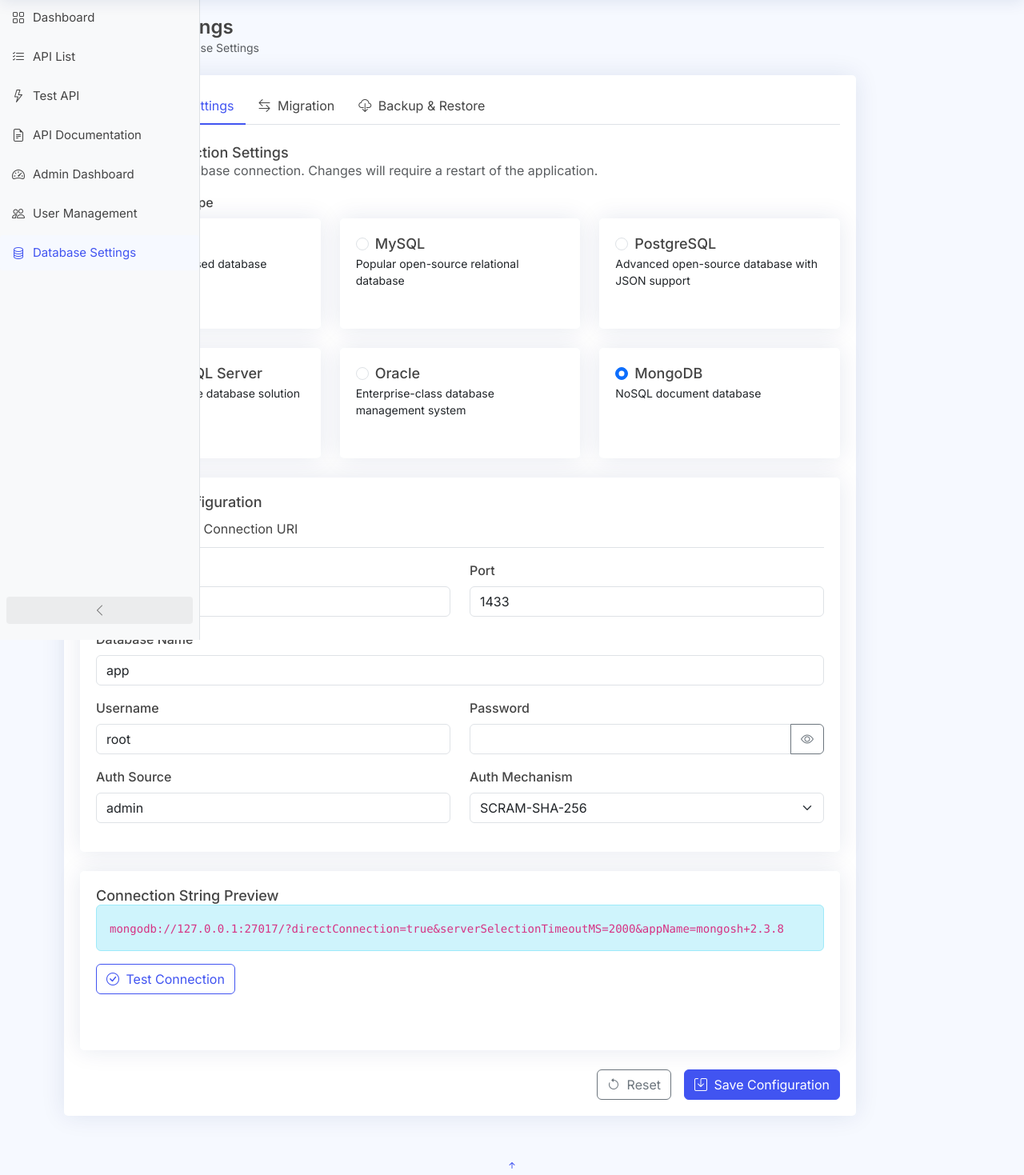
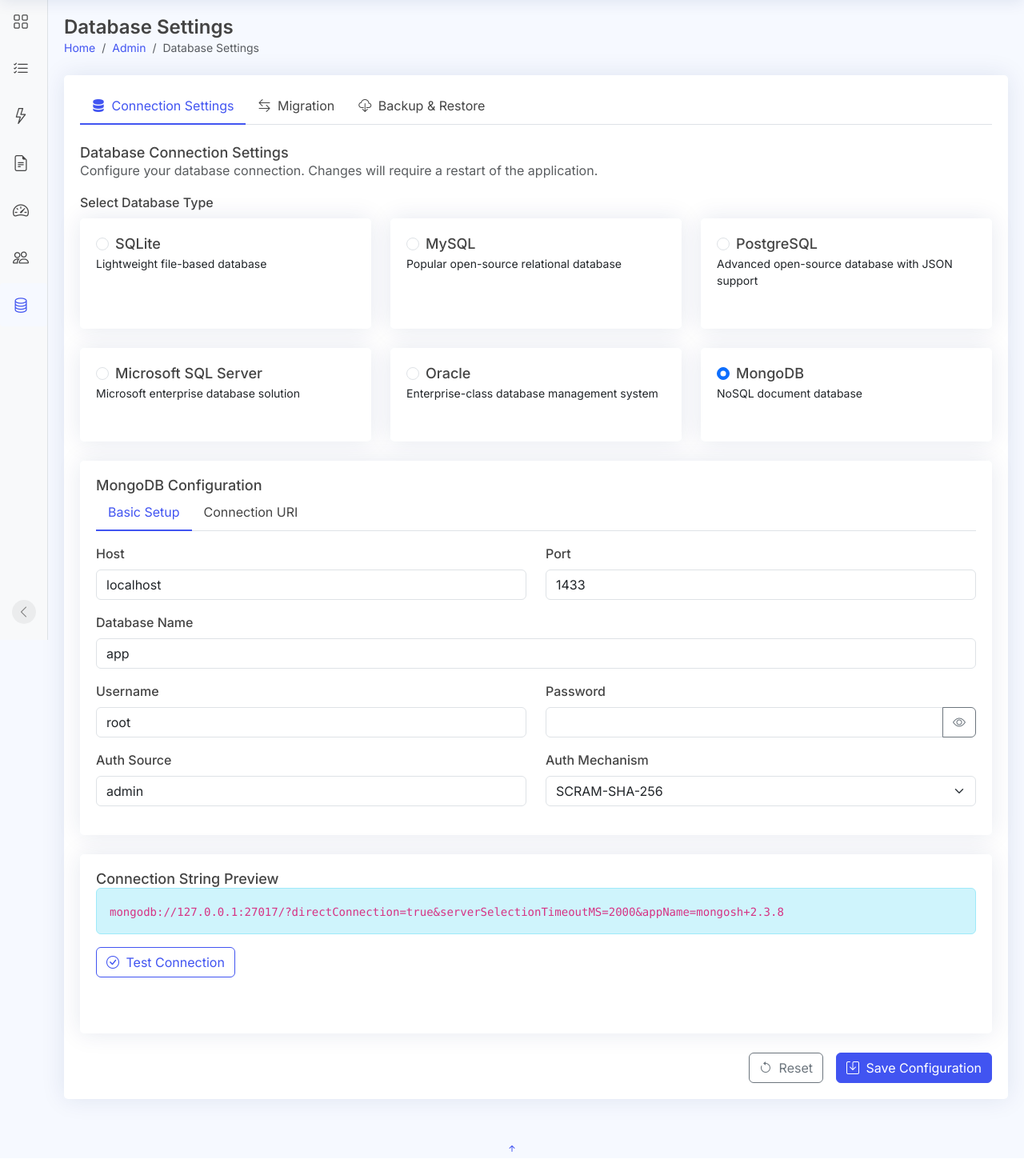
Before and after one commit to Rezanasirian/Simple-API-Generator, a Flask app: page /admin/database in a window 1280 px wide. Shown: the part 60-1529 px from the top of the page at 80% size. After the commit the page ends 1500 px from the top, so only its background shows below. Run offline with Flask 3, Linux system fonts and the light colour scheme; a user stored in the database is signed in; data comes from the database, SQL or seed files in the repository; some libraries are stand-ins or nearby versions.

Commit message:
edit page ui

```diff
--- a/app/templates/shared/layout.html
+++ b/app/templates/shared/layout.html
@@ -75,7 +75,7 @@
       </header>
 
       <!-- Sidebar -->
-      <aside id="sidebar" class="sidebar">
+      <aside id="sidebar" class="sidebar collapsed">
          <ul class="sidebar-nav">
             <li class="nav-item">
                <a class="nav-link {% if active_page == 'dashboard' %}active{% endif %}" href="{{ url_for('API_ApiList.apiList') }}">
@@ -127,13 +127,13 @@
       </aside>
     {% endif %}
       <!-- Main Content -->
-      <main id="main" class="main">
+      <div id="main" class="main">
          <!-- Flash Messages -->
          {% include 'shared/partials/alerts.html' %}
 
          <!-- Page Content -->
          {% block content %}{% endblock %}
-      </main>
+      </div>
 
       <!-- Footer -->
 {#      <footer id="footer" class="footer">#}
```
